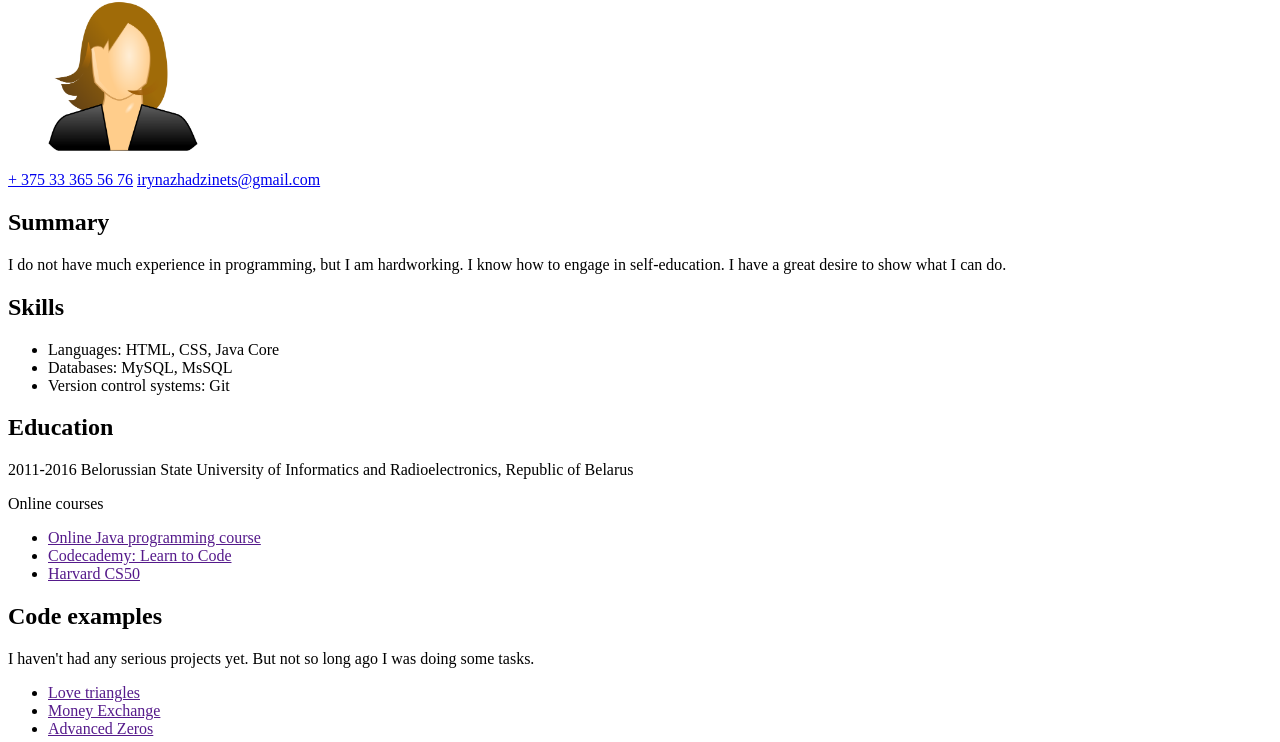
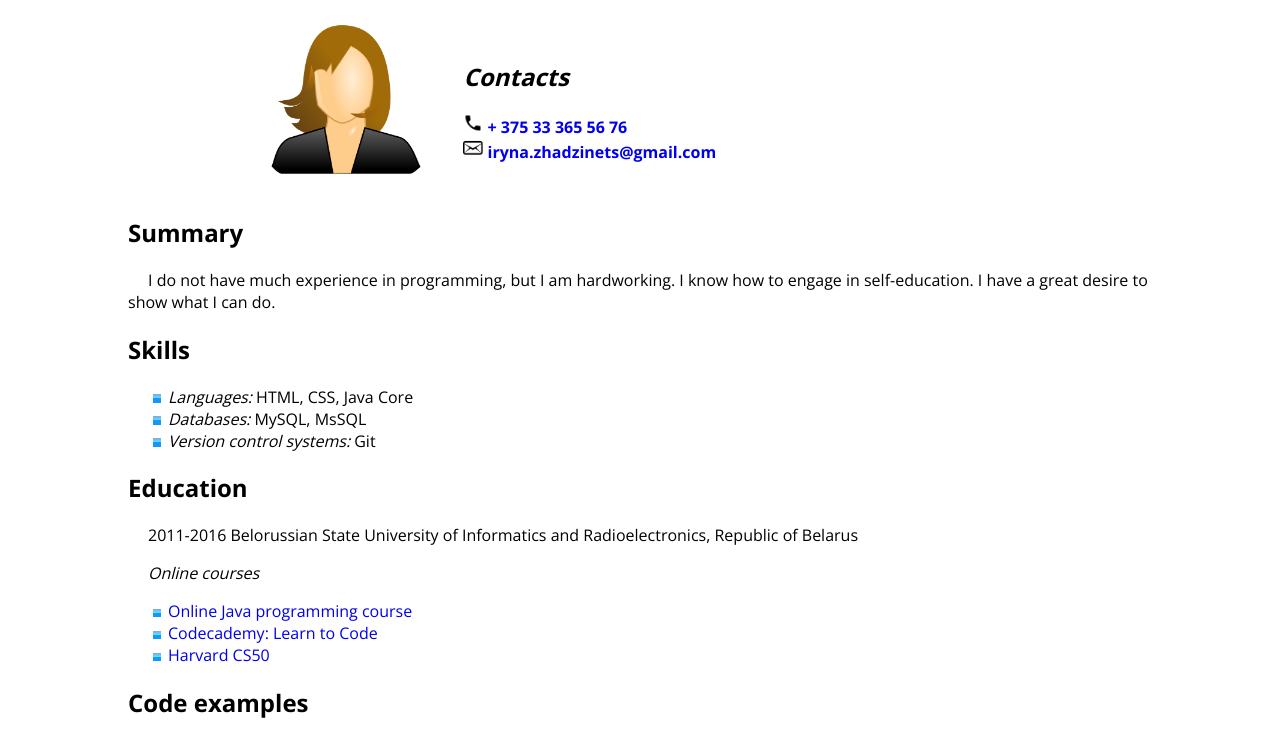
Before and after one commit to IrynaZhadzinets/rsschool-2019Q1-cv, a plain HTML site: page index.html in a window 1280 px wide. Shown: the part 79-821 px from the top of the page. Drawn offline with nearby package versions, Linux system fonts and the light colour scheme.

Commit message:
feat: add style and icons

```diff
--- a/index.html
+++ b/index.html
@@ -3,6 +3,7 @@
   <head>
     <meta charset="utf-8">
     <link rel="stylesheet" href="style.css">
+    <link href="https://fonts.googleapis.com/css?family=Open+Sans:400,700" rel="stylesheet">
     <title>Iryna Zhadzinets</title>
   </head>
   <body>
@@ -11,11 +12,20 @@
     </header>
     <main>
       <section id="personal-information">
-        <figure>
-          <img src="image/user-icon.png" alt="junior front-end developer" width="150" height="150">
-        </figure>
-          <a href="tel:+375333655676">+ 375 33 365 56 76</a>
-          <a href="mailto:irynazhadzinets@gmail.com">irynazhadzinets@gmail.com</a>
+        <table cellspacing="0">
+          <tr>
+            <th>
+              <figure>
+                <img src="image/user-icon.png" alt="junior front-end developer" width="150" height="150">
+              </figure>
+            </th>
+            <th>
+              <h2><em>Contacts</em></h2>
+              <a href="tel:+375333655676"><img src="image/icons8-phone-24.png" alt="phone" width="20" height="20"> + 375 33 365 56 76</a>
+              <a href="mailto:iryna.zhadzinets@gmail.com"><img src="image/icons8-secured-letter-26.png" alt="email" width="20" height="20"> iryna.zhadzinets@gmail.com</a>
+            </th>
+          </tr>
+        </table>
       </section>
       <section id="summary">
           <h2>Summary</h2>
@@ -25,28 +35,28 @@
       <section id="skills">
           <h2>Skills</h2>
           <ul>
-            <li><a>Languages:</a> HTML, CSS, Java Core</li>
-            <li><a>Databases:</a> MySQL, MsSQL</li>
-            <li><a>Version control systems:</a> Git</li>
+            <li><em>Languages:</em> HTML, CSS, Java Core</li>
+            <li><em>Databases:</em> MySQL, MsSQL</li>
+            <li><em>Version control systems:</em> Git</li>
           </ul>
       </section>
       <section id="education">
           <h2>Education</h2>
             <p>2011-2016 Belorussian State University of Informatics and Radioelectronics, Republic of Belarus</p>
-            <a>Online courses</a>
+            <p><em>Online courses</em></p>
           <ul>
-            <li><a href="">Online Java programming course</a></li>
-            <li><a href="">Codecademy: Learn to Code</a></li>
-            <li><a href="">Harvard CS50</a></li>
+            <li><a href="https://javarush.ru/" target="_blank">Online Java programming course</a></li>
+            <li><a href="https://www.codecademy.com" target="_blank">Codecademy: Learn to Code</a></li>
+            <li><a href="https://javarush.ru/quests/QUEST_HARVARD_CS50" target="_blank">Harvard CS50</a></li>
           </ul>
       </section>
       <section id="сode-examples">
           <h2>Code examples</h2>
           <p>I haven't had any serious projects yet. But not so long ago I was doing some tasks.</p>
           <ul>
-            <li><a href="">Love triangles</a></li>
-            <li><a href="">Money Exchange</a></li>
-            <li><a href="">Advanced Zeros</a></li>
+            <li><a href="https://github.com/IrynaZhadzinets/love-triangle" target="_blank">Love triangles</a></li>
+            <li><a href="https://github.com/IrynaZhadzinets/money-exchange" target="_blank">Money Exchange</a></li>
+            <li><a href="https://github.com/IrynaZhadzinets/advanced-zeros" target="_blank">Advanced Zeros</a></li>
           </ul>
       </section>
       <section id="languages">
@@ -55,7 +65,7 @@
       </section>
     </main>
     <footer>
-
+        <p class="end-footer">© Copyright 2019 by Iryna Zhadzinets</p>
     </footer>
   </body>
 </html>
--- a/style.css
+++ b/style.css
@@ -0,0 +1,44 @@
+html,
+body {
+    height: 100%;
+}
+
+body {
+    max-width: 1024px;
+    margin: 0 auto;
+    padding: 0 0;
+    font-family: "Open Sans", "Arial", sans-serif;
+    text-align: left;
+}
+
+ul {
+    list-style-image: linear-gradient(rgb(156, 151, 223) 0, rgb(47, 253, 253) 50%, rgb(20, 149, 255) 50%);
+}
+
+a {
+    display: block;
+    text-decoration: none;
+}
+
+a:hover {
+    text-decoration: underline;
+    color: blue;
+}
+
+a img {
+    margin: 0 auto;
+    text-align: center;
+}
+
+p {
+    text-indent: 20px;
+}
+
+table {
+    margin: 0 10%;
+}
+
+.end-footer {
+    font-size: 5px;
+    text-align: right;
+}
```
Also changed, not shown: image/icons8-phone-24.png (added), image/icons8-secured-letter-26.png (added).
